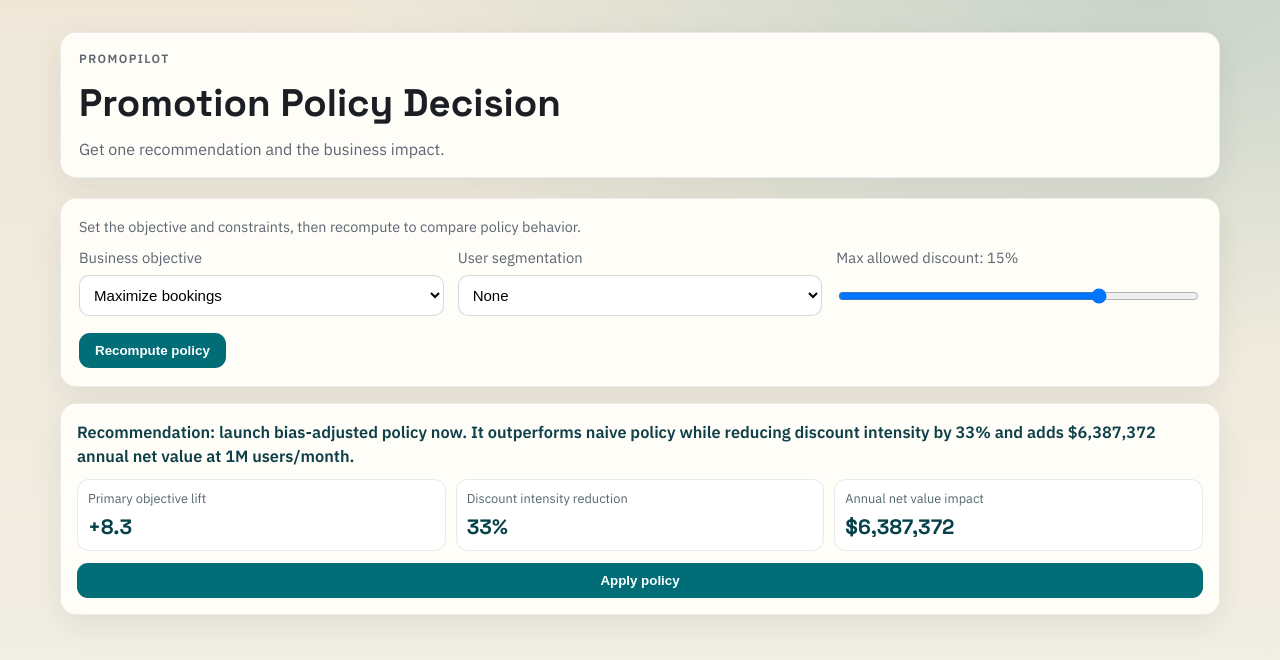
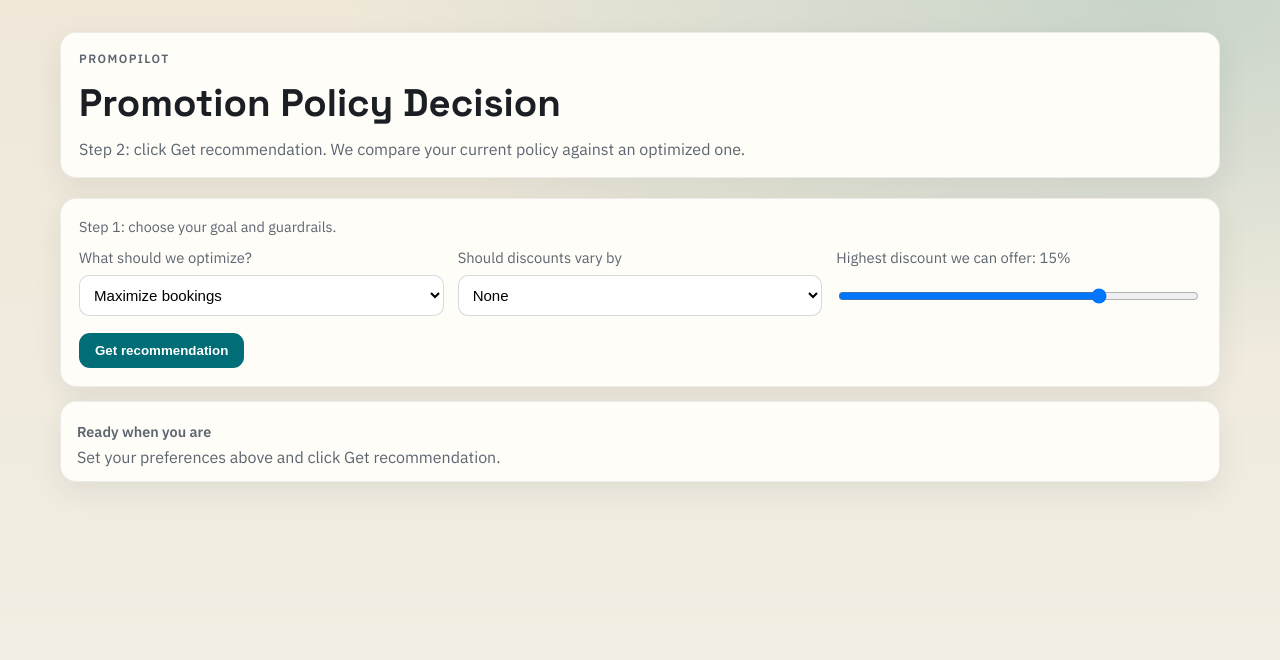
Before and after one commit to KumarNavish/promopilot, a React (Vite) app in the folder frontend/: page / in a window 1280 px wide. Shown: the top 660 px of the page. Built offline with nearby package versions, Linux system fonts and the light colour scheme; no server answers.

Commit message:
Make interaction user-led with plain-language recommendation context

```diff
--- a/frontend/src/components/Controls.tsx
+++ b/frontend/src/components/Controls.tsx
@@ -25,10 +25,10 @@ export function Controls({
 }: ControlsProps): JSX.Element {
   return (
     <section className="panel controls-panel" aria-label="Controls">
-      <p className="controls-intro">Set the objective and constraints, then recompute to compare policy behavior.</p>
+      <p className="controls-intro">Step 1: choose your goal and guardrails.</p>
       <div className="controls-grid">
         <label className="field">
-          <span>Business objective</span>
+          <span>What should we optimize?</span>
           <select
             data-testid="objective-select"
             value={objective}
@@ -40,7 +40,7 @@ export function Controls({
         </label>
 
         <label className="field">
-          <span>User segmentation</span>
+          <span>Should discounts vary by</span>
           <select
             data-testid="segment-select"
             value={segmentBy}
@@ -54,7 +54,7 @@ export function Controls({
         </label>
 
         <label className="field">
-          <span>Max allowed discount: {maxDiscountPct}%</span>
+          <span>Highest discount we can offer: {maxDiscountPct}%</span>
           <input
             data-testid="discount-slider"
             type="range"
@@ -74,7 +74,7 @@ export function Controls({
         onClick={onGenerate}
         disabled={loading}
       >
-        {loading ? "Computing..." : hasResults ? "Recompute policy" : "Generate policy"}
+        {loading ? "Analyzing..." : hasResults ? "Update recommendation" : "Get recommendation"}
       </button>
     </section>
   );
--- a/frontend/src/pages/Home.tsx
+++ b/frontend/src/pages/Home.tsx
@@ -1,4 +1,4 @@
-import { useCallback, useEffect, useMemo, useState } from "react";
+import { useCallback, useMemo, useState } from "react";
 import {
   ApiError,
   Objective,
@@ -65,10 +65,10 @@ export function Home(): JSX.Element {
   const [loading, setLoading] = useState(false);
   const [results, setResults] = useState<{ naive?: RecommendResponse; dr?: RecommendResponse }>({});
   const [error, setError] = useState<UiError | null>(null);
-  const [hasAutoRun, setHasAutoRun] = useState(false);
 
   const hasResults = Boolean(results.naive && results.dr);
   const appliedPolicy = results.dr ?? results.naive ?? null;
+  const baselineDiscount = appliedPolicy?.baseline.discount_pct ?? 10;
 
   const scorecard = useMemo(() => {
     if (!results.naive || !results.dr) {
@@ -86,6 +86,8 @@ export function Home(): JSX.Element {
       objectiveDigits: objective === "bookings" ? 1 : 0,
       objectiveLabel: objective === "bookings" ? "bookings" : "net value",
       discountDelta: dr.avgDiscount - naive.avgDiscount,
+      optimizedAvgDiscount: dr.avgDiscount,
+      currentAvgDiscount: naive.avgDiscount,
       monthlyNetValueDelta,
       annualNetValueDelta: monthlyNetValueDelta * 12,
       relativeDiscountReduction
@@ -97,18 +99,26 @@ export function Home(): JSX.Element {
       return "";
     }
 
+    const strategy =
+      segmentBy === "none"
+        ? "Use one optimized discount policy for all users"
+        : `Use optimized discounts by ${segmentBy.replace("_", " ")}`;
+
+    const objectiveDirection = scorecard.objectiveDelta >= 0 ? "increase" : "decrease";
+    const objectiveMagnitude = Math.abs(scorecard.objectiveDelta);
+
     if (scorecard.objectiveDelta >= 0 && scorecard.discountDelta <= 0) {
-      return `Recommendation: launch bias-adjusted policy now. It outperforms naive policy while reducing discount intensity by ${Math.max(
-        scorecard.relativeDiscountReduction,
+      return `${strategy}. Expected to ${objectiveDirection} ${scorecard.objectiveLabel} by ${objectiveMagnitude.toFixed(
+        scorecard.objectiveDigits
+      )} per 10k while reducing discount intensity by ${Math.max(scorecard.relativeDiscountReduction, 0).toFixed(
         0
-      ).toFixed(0)}% and adds ${formatCurrency(scorecard.annualNetValueDelta)} annual net value at 1M users/month.`;
+      )}% (annual net value impact: ${formatCurrency(scorecard.annualNetValueDelta)}).`;
     }
 
-    return `Recommendation: launch bias-adjusted policy with guardrails. Expected impact is ${signed(
-      scorecard.objectiveDelta,
+    return `${strategy} with guardrails. Expected ${objectiveDirection} in ${scorecard.objectiveLabel} of ${objectiveMagnitude.toFixed(
       scorecard.objectiveDigits
-    )} ${scorecard.objectiveLabel} per 10k and ${formatCurrency(scorecard.annualNetValueDelta)} annual net value delta at 1M users/month.`;
-  }, [scorecard]);
+    )} per 10k and annual net value impact of ${formatCurrency(scorecard.annualNetValueDelta)}.`;
+  }, [scorecard, segmentBy]);
 
   const handleGenerate = useCallback(async (): Promise<void> => {
     setLoading(true);
@@ -145,21 +155,12 @@ export function Home(): JSX.Element {
     }
   }, [maxDiscountPct, objective, segmentBy]);
 
-  useEffect(() => {
-    if (hasAutoRun) {
-      return;
-    }
-
-    setHasAutoRun(true);
-    void handleGenerate();
-  }, [handleGenerate, hasAutoRun]);
-
   return (
     <main className="page-shell">
       <header className="hero panel minimal-hero">
         <p className="eyebrow">PromoPilot</p>
         <h1>Promotion Policy Decision</h1>
-        <p className="hero-copy">Get one recommendation and the business impact.</p>
+        <p className="hero-copy">Step 2: click Get recommendation. We compare your current policy against an optimized one.</p>
       </header>
 
       <Controls
@@ -174,7 +175,11 @@ export function Home(): JSX.Element {
         hasResults={hasResults}
       />
 
-      {loading && !hasResults ? <p className="loading-line">Running first simulation for you...</p> : null}
+      {loading ? (
+        <p className="loading-line" data-testid="loading-line">
+          Running simulation: current policy vs optimized policy...
+        </p>
+      ) : null}
 
       {error ? (
         <p className="error-line" data-testid="error-line">
@@ -188,6 +193,11 @@ export function Home(): JSX.Element {
           <section className="panel compact-result" data-testid="recommendation-panel">
             <p className="recommendation-line" data-testid="recommendation-line">
               {recommendationLine}
+            </p>
+            <p className="recommendation-context" data-testid="recommendation-context">
+              Comparison baseline: current policy at {baselineDiscount}% default discount (observed avg {scorecard.currentAvgDiscount.toFixed(
+                1
+              )}%) versus optimized avg {scorecard.optimizedAvgDiscount.toFixed(1)}%.
             </p>
 
             <div className="compact-kpis">
@@ -218,8 +228,8 @@ export function Home(): JSX.Element {
         </section>
       ) : (
         <section className="panel empty-state">
-          <p className="narrative-title">No recommendation yet</p>
-          <p>Generate policy to get a launch decision.</p>
+          <p className="narrative-title">Ready when you are</p>
+          <p>Set your preferences above and click Get recommendation.</p>
         </section>
       )}
     </main>
--- a/frontend/src/styles.css
+++ b/frontend/src/styles.css
@@ -63,6 +63,12 @@ body {
   line-height: 1.45;
   color: #0f3f48;
   font-weight: 600;
+}
+
+.recommendation-context {
+  margin: 0;
+  color: #3e5f66;
+  font-size: 0.88rem;
 }
 
 .compact-kpis {
@@ -659,8 +665,13 @@ th {
 
 .loading-line {
   margin: 12px 0 0;
-  color: #305057;
+  color: #204a51;
   font-weight: 600;
+  background: #e8f4f2;
+  border: 1px solid #cfe3de;
+  border-radius: 10px;
+  padding: 9px 12px;
+  display: inline-block;
 }
 
 .error-line {
```
